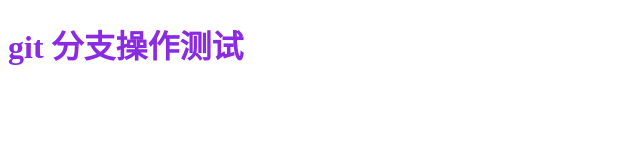
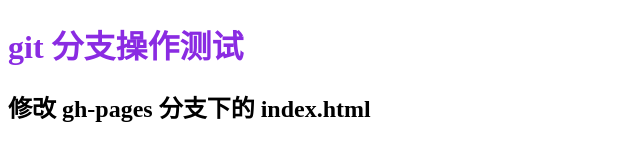
Before and after one commit to Sunny-zz/test-demo, a plain HTML site: page index.html in a window 1280 px wide. Shown: the whole page, without its empty margins (0-640 px from the left). Drawn offline with Linux system fonts and the light colour scheme.

Commit message:
update index.html

```diff
--- a/index.html
+++ b/index.html
@@ -13,5 +13,6 @@
   </head>
   <body>
     <h1>git 分支操作测试</h1>
+    <h2>修改 gh-pages 分支下的 index.html</h2>
   </body>
 </html>
```
